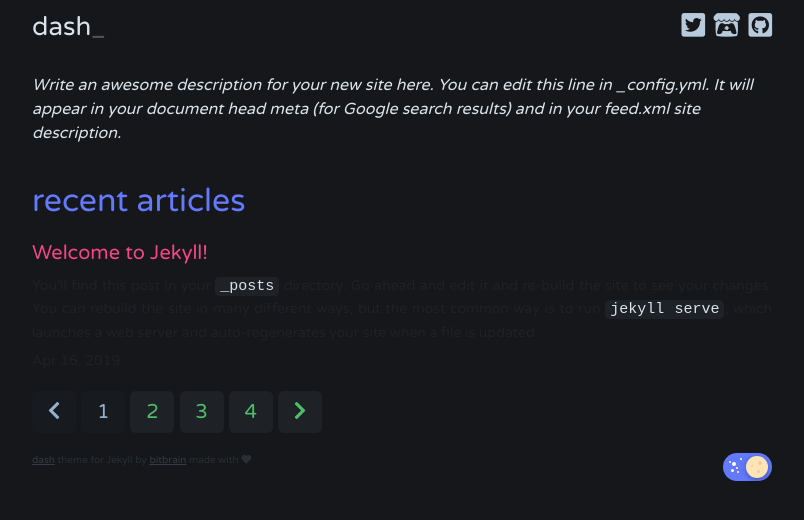
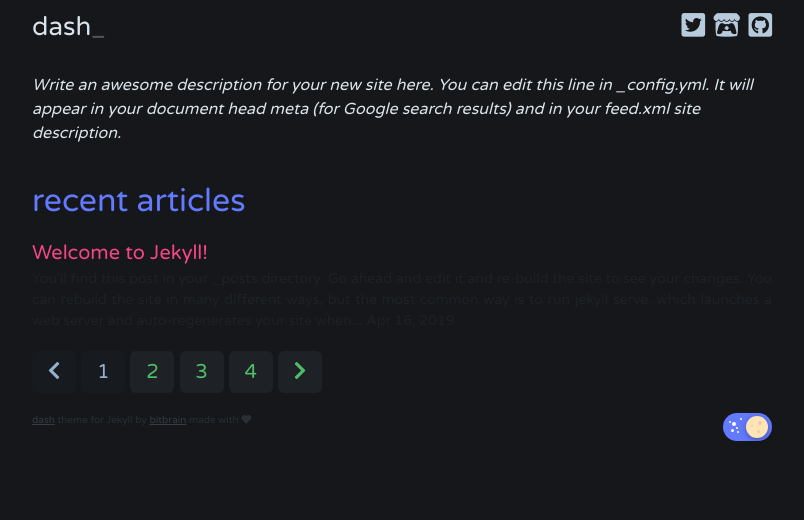
Before and after one commit to bitbrain/jekyll-dash, a Jekyll site: the page built from index.html, in a window 1280 px wide. Shown: the top 520 px of the page, without its empty margins (238-1042 px from the left). Built offline with Jekyll 4.4.1, drawn with Linux system fonts in a browser that asks for light colours; the list of posts is cut into pages by our own code.

Commit message:
Strip html and truncate words to 50 in excerpts
As suggested in https://stackoverflow.com/a/23504519.

```diff
--- a/_layouts/home.html
+++ b/_layouts/home.html
@@ -18,7 +18,7 @@ layout: default
                 {% endfor %}
             </div>
             {% endif %}
-            {{ post.excerpt }}
+            {{ post.content | strip_html | truncatewords: 50 }}
             {% if site.date_format %}
               {{ post.date | date: site.date_format }}
             {% else %}
```
